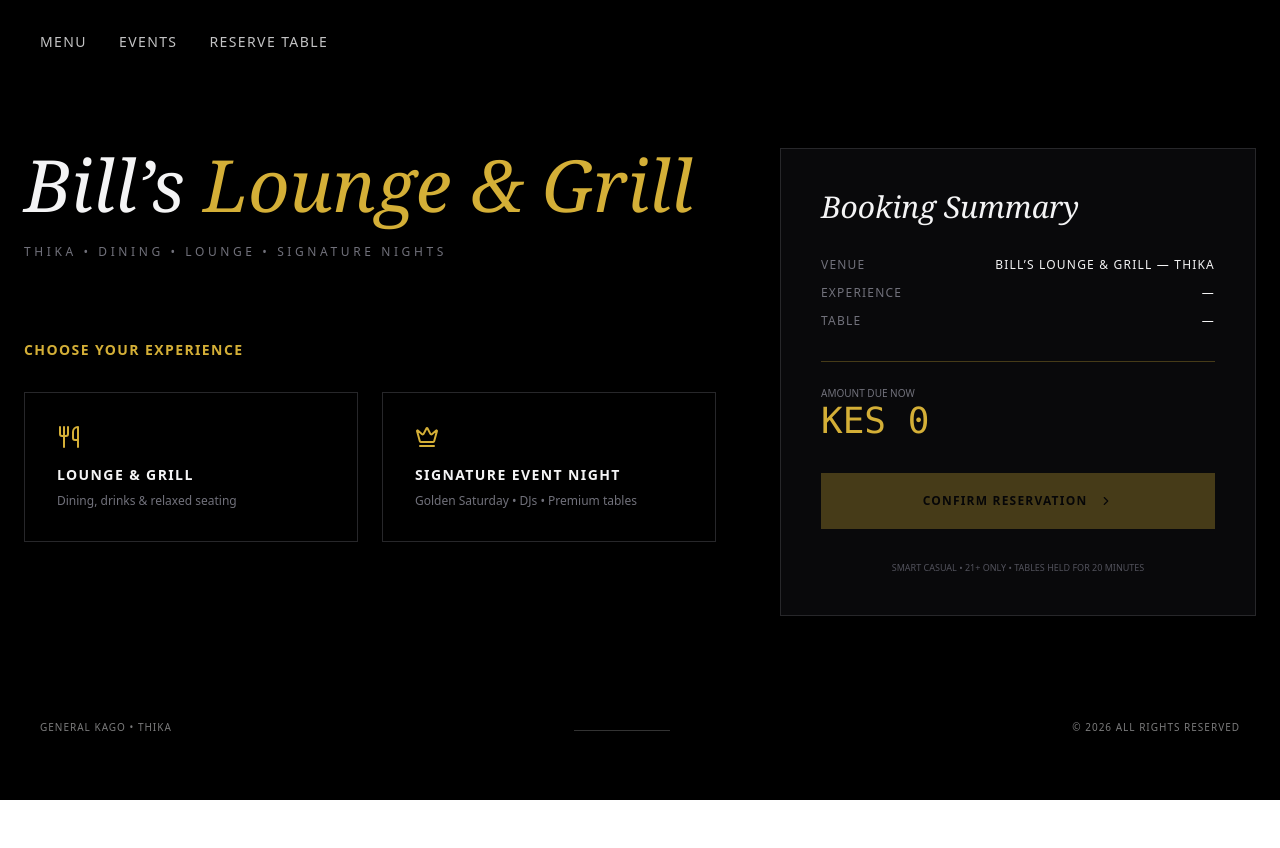
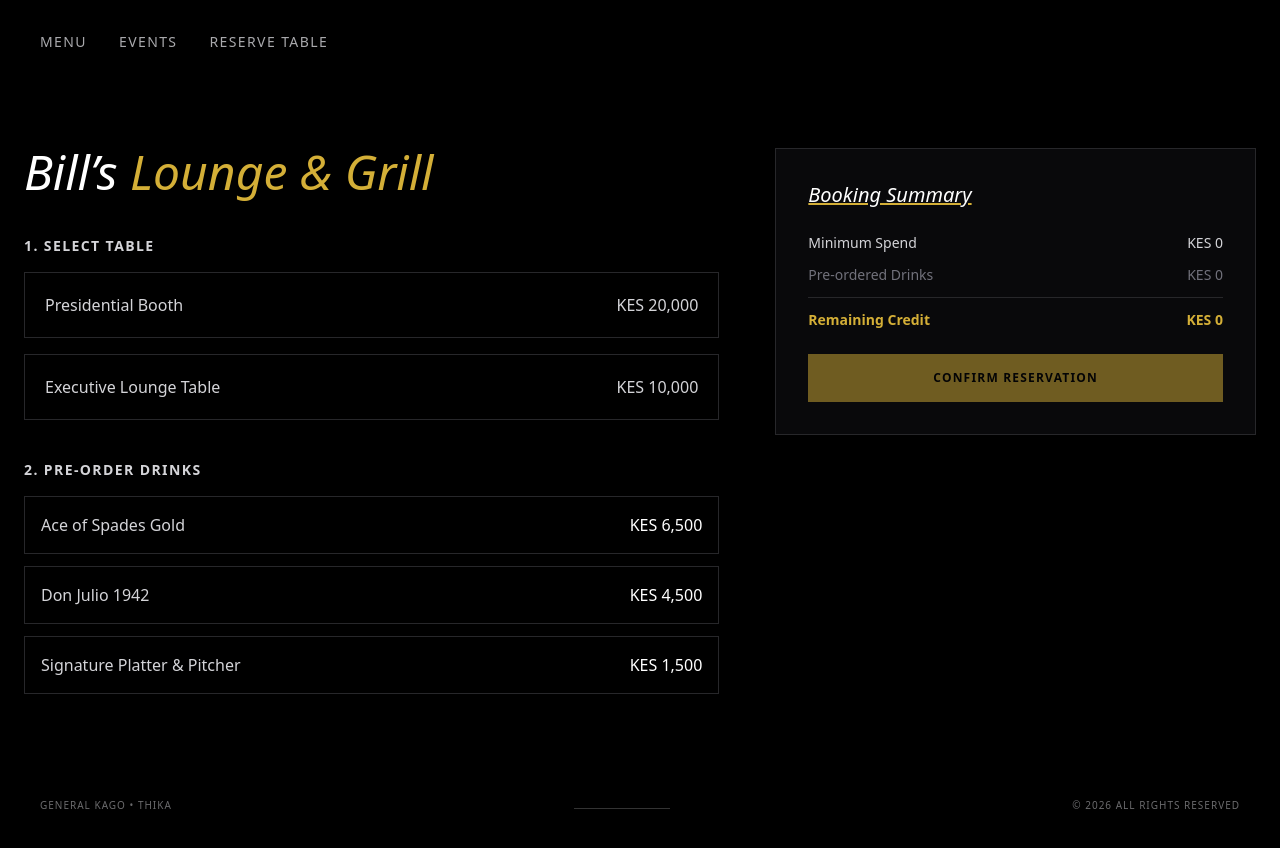
Before and after one commit to Joy-Kimani/the-bills-bar, a React (Vite) app: page /reserve in a window 1280 px wide. Shown: the top 848 px of the page. Before the commit the page ends 800 px from the top, so only its background shows below. Built offline with nearby package versions, Linux system fonts and the light colour scheme.

Commit message:
add admin

```diff
--- a/package.json
+++ b/package.json
@@ -14,6 +14,7 @@
     "@tailwindcss/vite": "^4.1.18",
     "framer-motion": "^12.24.8",
     "lucide-react": "^0.562.0",
+    "qrcode.react": "^4.2.0",
     "react": "^19.2.0",
     "react-dom": "^19.2.0",
     "react-paystack": "^6.0.0",
--- a/src/pages/ReserveTablePage.tsx
+++ b/src/pages/ReserveTablePage.tsx
@@ -1,18 +1,20 @@
-import React, { useState, useMemo } from "react";
+import React, { useState, useMemo, useEffect } from "react";
+import { useSearchParams } from "react-router";
+// 1. Fix: qrcode.react exports QRCodeCanvas or QRCodeSVG, not a default QRCode
+import { QRCodeCanvas } from "qrcode.react";
 import Navbar from "../components/Navbar";
 import Footer from "../components/Footer";
 import { Toaster, toast } from "sonner";
-import { ChevronRight, Utensils, Crown } from "lucide-react";
+import { Clock, X } from "lucide-react"; // Removed unused Utensils, Crown
 
-/* ----------------------------------
-   TYPES
----------------------------------- */
+/* ================= TYPES ================= */
 type BookingMode = "LOUNGE" | "EVENT";
+type ReservationStatus = "CONFIRMED" | "WAITLISTED";
 
 interface Table {
   id: string;
   name: string;
-  price: number; // base minimum spend
+  baseMinimum: number;
   section: "LOUNGE" | "GRILL";
 }
 
@@ -22,61 +24,86 @@ interface Drink {
   price: number;
 }
 
-/* ----------------------------------
-   DATA
----------------------------------- */
+interface Event {
+  id: string;
+  name: string;
+  schedule: string;
+  date: string;
+  tableMultiplier: number;
+  totalTables: number;
+  reservedTables: number;
+}
+
+/* ================= MOCK DATA ================= */
+const EVENTS: Event[] = [
+  {
+    id: "golden-saturday",
+    name: "Golden Saturday",
+    schedule: "Saturday • From 8:00 PM",
+    date: "2026-01-13T20:00:00",
+    tableMultiplier: 1.5,
+    totalTables: 12,
+    reservedTables: 10,
+  },
+];
+
 const TABLES: Table[] = [
-  { id: "presidential-booth", name: "Presidential Booth", price: 20000, section: "LOUNGE" },
-  { id: "executive-lounge", name: "Executive Lounge Table", price: 10000, section: "LOUNGE" },
-  { id: "grill-dining", name: "Grill Dining (Walk-In Friendly)", price: 0, section: "GRILL" },
+  { id: "presidential", name: "Presidential Booth", baseMinimum: 20000, section: "LOUNGE" },
+  { id: "executive", name: "Executive Lounge Table", baseMinimum: 10000, section: "LOUNGE" },
 ];
 
 const DRINKS: Drink[] = [
   { id: 1, name: "Ace of Spades Gold", price: 6500 },
   { id: 2, name: "Don Julio 1942", price: 4500 },
-  { id: 3, name: "Bill’s Signature Platter & Pitcher", price: 1500 },
+  { id: 3, name: "Signature Platter & Pitcher", price: 1500 },
 ];
 
-const EVENT = {
-  name: "Golden Saturday",
-  schedule: "Saturday • From 8:00 PM",
-  tableMultiplier: 1.5,
-};
+/* ================= PAGE ================= */
+const ReserveTablePage: React.FC = () => {
+  const [params] = useSearchParams();
+  const activeEvent = EVENTS.find(e => e.id === params.get("event")) ?? null;
 
-/* ----------------------------------
-   PAGE
----------------------------------- */
-const ReserveTablePage: React.FC = () => {
   const [mode, setMode] = useState<BookingMode | null>(null);
+  const [modeLocked, setModeLocked] = useState(false);
+
   const [selectedTable, setSelectedTable] = useState<Table | null>(null);
   const [selectedDrinks, setSelectedDrinks] = useState<number[]>([]);
+  const [status, setStatus] = useState<ReservationStatus>("CONFIRMED");
   const [processing, setProcessing] = useState(false);
 
-  // total cost of selected drinks
+  const [reservationId, setReservationId] = useState<string | null>(null);
+  const [showQR, setShowQR] = useState(false);
+
+  /* ---------- AUTO EVENT MODE ---------- */
+  useEffect(() => {
+    if (!activeEvent || modeLocked) return;
+
+    if (activeEvent.reservedTables >= activeEvent.totalTables) {
+      setStatus("WAITLISTED");
+    }
+
+    setMode("EVENT");
+    setModeLocked(true);
+  }, [activeEvent, modeLocked]);
+
+  /* ---------- CALCULATIONS ---------- */
   const drinkTotal = useMemo(
-    () =>
-      selectedDrinks.reduce(
+    () => selectedDrinks.reduce(
       (sum, id) => sum + (DRINKS.find(d => d.id === id)?.price ?? 0),
       0
     ),
     [selectedDrinks]
   );
 
-  // table cost (for events or lounge minimum spend)
-  const tableCost =
-    mode === "EVENT"
-      ? Math.round((selectedTable?.price ?? 0) * EVENT.tableMultiplier)
-      : selectedTable?.price ?? 0;
+  const minimumSpend = useMemo(() => {
+    if (!selectedTable) return 0;
+    if (mode === "EVENT" && activeEvent)
+      return Math.round(selectedTable.baseMinimum * activeEvent.tableMultiplier);
+    return selectedTable.baseMinimum;
+  }, [selectedTable, mode, activeEvent]);
 
-  // total amount due upfront = table cost + any pre-orders
-  const amountDue =
-    selectedTable?.section === "GRILL"
-      ? 0
-      : tableCost + drinkTotal;
-
-  // user can proceed if table selected and for lounge/event min spend is met
-  const canProceed = selectedTable !== null &&
-    (selectedTable.section === "GRILL" || amountDue > 0);
+  const remainingCredit = Math.max(minimumSpend - drinkTotal, 0);
+  const amountDueNow = Math.max(drinkTotal - minimumSpend, 0);
 
   const toggleDrink = (id: number) => {
     setSelectedDrinks(prev =>
@@ -84,200 +111,143 @@ const ReserveTablePage: React.FC = () => {
     );
   };
 
+  /* ---------- CONFIRM ---------- */
   const handleSubmit = async () => {
     setProcessing(true);
-    await new Promise(res => setTimeout(res, 1500));
-    toast.success("Reservation confirmed", {
-      description: "Our team will contact you shortly to confirm your table.",
-    });
+    await new Promise(res => setTimeout(res, 1200));
+
+    if (status === "CONFIRMED") {
+      const generatedId = `BILLS-${Date.now()}`;
+      setReservationId(generatedId);
+      setShowQR(true);
+      toast.success("Reservation Confirmed");
+    } else {
+      toast.success("Added to waitlist");
+    }
     setProcessing(false);
   };
 
   return (
-    <div className="bg-black text-zinc-100 min-h-screen">
-      <Toaster position="top-center" richColors theme="dark" />
+    <div className="bg-black text-zinc-300 min-h-screen">
+      <Toaster richColors theme="dark" />
       <Navbar />
 
-      <main className="max-w-7xl mx-auto px-6 py-16">
-        <div className="grid lg:grid-cols-12 gap-16">
-
-          {/* LEFT FLOW */}
-          <div className="lg:col-span-7 space-y-20">
-
-            {/* HEADER */}
-            <header className="space-y-6">
-              <h1 className="text-6xl md:text-7xl font-serif italic">
+      <main className="max-w-7xl mx-auto px-6 py-16 grid lg:grid-cols-12 gap-14">
+        {/* LEFT */}
+        <div className="lg:col-span-7 space-y-10">
+          <h1 className="text-5xl italic text-white">
             Bill’s <span className="text-[#D4AF37]">Lounge & Grill</span>
           </h1>
-              <p className="uppercase tracking-[0.3em] text-xs text-zinc-500">
-                Thika • Dining • Lounge • Signature Nights
+
+          {activeEvent && (
+            <p className="uppercase text-xs tracking-widest text-[#D4AF37]">
+              {activeEvent.name} • {activeEvent.schedule}
             </p>
-            </header>
+          )}
 
-            {/* STEP 1: Choose Experience */}
-            <section className="space-y-8">
-              <h2 className="uppercase tracking-widest text-sm font-bold text-[#D4AF37]">
-                Choose Your Experience
-              </h2>
-
-              <div className="grid sm:grid-cols-2 gap-6">
+          {status !== "WAITLISTED" && (
+            <div className="space-y-4">
+              <h2 className="text-sm font-bold uppercase tracking-widest">1. Select Table</h2>
+              {TABLES.map(t => (
                 <button
-                  onClick={() => setMode("LOUNGE")}
-                  className={`p-8 border text-left transition ${
-                    mode === "LOUNGE"
-                      ? "border-[#D4AF37] bg-[#D4AF37]/5"
-                      : "border-zinc-800 hover:border-zinc-600"
+                  key={t.id}
+                  onClick={() => setSelectedTable(t)}
+                  className={`w-full border p-5 flex justify-between transition-all ${
+                    selectedTable?.id === t.id ? "border-[#D4AF37] bg-zinc-900" : "border-zinc-800"
                   }`}
                 >
-                  <Utensils className="text-[#D4AF37] mb-4" />
-                  <p className="uppercase font-bold tracking-widest text-sm">
-                    Lounge & Grill
-                  </p>
-                  <p className="text-xs text-zinc-500 mt-2">
-                    Dining, drinks & relaxed seating
-                  </p>
+                  <span>{t.name}</span>
+                  <span>KES {t.baseMinimum.toLocaleString()}</span>
                 </button>
+              ))}
 
+              <h2 className="text-sm font-bold uppercase tracking-widest pt-6">2. Pre-order Drinks</h2>
+              <div className="grid grid-cols-1 gap-3">
+                {DRINKS.map(drink => (
                    <button
-                  onClick={() => setMode("EVENT")}
-                  className={`p-8 border text-left transition ${
-                    mode === "EVENT"
-                      ? "border-[#D4AF37] bg-[#D4AF37]/5"
-                      : "border-zinc-800 hover:border-zinc-600"
+                    key={drink.id}
+                    onClick={() => toggleDrink(drink.id)}
+                    className={`text-left p-4 border transition-all ${
+                        selectedDrinks.includes(drink.id) ? "border-[#D4AF37] bg-zinc-900" : "border-zinc-800"
                     }`}
                    >
-                  <Crown className="text-[#D4AF37] mb-4" />
-                  <p className="uppercase font-bold tracking-widest text-sm">
-                    Signature Event Night
-                  </p>
-                  <p className="text-xs text-zinc-500 mt-2">
-                    {EVENT.name} • DJs • Premium tables
-                  </p>
-                </button>
+                    <div className="flex justify-between">
+                        <span>{drink.name}</span>
+                        <span className="text-white">KES {drink.price.toLocaleString()}</span>
                     </div>
-            </section>
-
-            {/* STEP 2: Select Table */}
-            {mode && (
-              <section className="space-y-6">
-                <h2 className="uppercase tracking-widest text-sm font-bold text-[#D4AF37]">
-                  Select Your Table
-                </h2>
-
-                {TABLES.map(table => (
-                  <button
-                    key={table.id}
-                    disabled={table.section === "GRILL" && mode === "EVENT"}
-                    onClick={() => setSelectedTable(table)}
-                    className={`w-full p-6 border flex justify-between items-center transition ${
-                      selectedTable?.id === table.id
-                        ? "border-[#D4AF37] bg-[#D4AF37]/5"
-                        : "border-zinc-800 hover:border-zinc-600"
-                    } ${
-                      table.section === "GRILL" && mode === "EVENT"
-                        ? "opacity-30 cursor-not-allowed"
-                        : ""
-                    }`}
-                  >
-                    <div>
-                      <p className="uppercase font-bold text-sm tracking-wide">
-                        {table.name}
-                      </p>
-                      <p className="text-[10px] text-zinc-500 uppercase mt-1">
-                        {table.section}
-                      </p>
-                    </div>
-                    <span className="font-mono text-[#D4AF37]">
-                      {table.price === 0
-                        ? "No Charge"
-                        : `KES ${table.price.toLocaleString()}`}
-                    </span>
                    </button>
                 ))}
-              </section>
+              </div>
+            </div>
           )}
 
-            {/* STEP 3: Optional Pre-Orders */}
-            {selectedTable?.section === "LOUNGE" && (
-              <section className="space-y-6">
-                <h2 className="uppercase tracking-widest text-sm font-bold text-[#D4AF37]">
-                  Optional Pre-Orders
-                </h2>
-
-                <div className="border border-zinc-800 divide-y divide-zinc-800">
-                  {DRINKS.map(drink => (
-                    <label
-                      key={drink.id}
-                      className="flex justify-between p-5 cursor-pointer hover:bg-zinc-900"
-                    >
-                      <span className="uppercase text-xs tracking-wide">
-                        {drink.name}
-                      </span>
-                      <div className="flex items-center gap-4">
-                        <span className="font-mono text-[#D4AF37] text-xs">
-                          KES {drink.price.toLocaleString()}
-                        </span>
-                        <input
-                          type="checkbox"
-                          checked={selectedDrinks.includes(drink.id)}
-                          onChange={() => toggleDrink(drink.id)}
-                          className="accent-[#D4AF37]"
-                        />
+          {status === "WAITLISTED" && (
+            <div className="border border-zinc-800 p-6 text-sm flex items-center">
+              <Clock size={16} className="mr-3 text-[#D4AF37]" />
+              Event sold out — join the priority waitlist.
             </div>
-                    </label>
-                  ))}
-                </div>
-              </section>
           )}
         </div>
 
         {/* SUMMARY */}
         <div className="lg:col-span-5">
-            <div className="sticky top-24 border border-zinc-800 p-10 bg-zinc-950 space-y-8">
-              <h3 className="font-serif italic text-3xl">
-                Booking Summary
-              </h3>
+          <div className="sticky top-24 border border-zinc-800 p-8 space-y-6 bg-zinc-950">
+            <h3 className="italic text-xl text-white underline decoration-[#D4AF37]">Booking Summary</h3>
 
-              <div className="text-xs uppercase tracking-widest space-y-3">
+            <div className="space-y-3 text-sm">
                 <div className="flex justify-between">
-                  <span className="text-zinc-500">Venue</span>
-                  <span>Bill’s Lounge & Grill — Thika</span>
+                    <span>Minimum Spend</span>
+                    <span>KES {minimumSpend.toLocaleString()}</span>
                 </div>
-                <div className="flex justify-between">
-                  <span className="text-zinc-500">Experience</span>
-                  <span>{mode ?? "—"}</span>
+                <div className="flex justify-between text-zinc-500">
+                    <span>Pre-ordered Drinks</span>
+                    <span>KES {drinkTotal.toLocaleString()}</span>
                 </div>
-                <div className="flex justify-between">
-                  <span className="text-zinc-500">Table</span>
-                  <span>{selectedTable?.name ?? "—"}</span>
+                <hr className="border-zinc-800" />
+                <div className="flex justify-between text-[#D4AF37] font-bold">
+                    <span>Remaining Credit</span>
+                    <span>KES {remainingCredit.toLocaleString()}</span>
                 </div>
+                {amountDueNow > 0 && (
+                    <div className="flex justify-between text-white">
+                        <span>Extra Amount Due</span>
+                        <span>KES {amountDueNow.toLocaleString()}</span>
                     </div>
-
-              <div className="pt-6 border-t border-[#D4AF37]/30">
-                <span className="block text-[10px] uppercase text-zinc-500">
-                  Amount Due Now
-                </span>
-                <span className="text-4xl font-mono text-[#D4AF37]">
-                  KES {amountDue.toLocaleString()}
-                </span>
+                )}
             </div>
 
             <button
-                disabled={!canProceed || processing}
+              disabled={processing || (status === "CONFIRMED" && !selectedTable)}
               onClick={handleSubmit}
-                className="w-full py-5 bg-[#D4AF37] text-black font-bold uppercase tracking-widest text-xs disabled:opacity-30 flex items-center justify-center gap-3"
+              className="w-full py-4 bg-[#D4AF37] text-black font-bold uppercase text-xs tracking-widest hover:bg-[#b8962f] disabled:opacity-50 transition-colors"
             >
-                {processing ? "Confirming..." : "Confirm Reservation"}
-                <ChevronRight size={14} />
+              {processing ? "Processing..." : status === "WAITLISTED" ? "Join Waitlist" : "Confirm Reservation"}
             </button>
+          </div>
+        </div>
+      </main>
 
-              <p className="text-[9px] text-center text-zinc-600 uppercase">
-                Smart Casual • 21+ Only • Tables held for 20 minutes
+      {/* QR MODAL */}
+      {showQR && reservationId && (
+        <div className="fixed inset-0 bg-black/90 flex items-center justify-center z-50 backdrop-blur-sm">
+          <div className="bg-zinc-950 p-10 border border-[#D4AF37] text-center relative max-w-sm w-full">
+            <button
+                onClick={() => setShowQR(false)}
+                className="absolute top-4 right-4 text-zinc-500 hover:text-white"
+            >
+              <X size={24} />
+            </button>
+            <h3 className="text-xl text-white italic mb-6">Entrance QR Code</h3>
+            <div className="bg-white p-4 inline-block rounded-sm">
+                {/* 2. Using the correct component from qrcode.react */}
+                <QRCodeCanvas value={reservationId} size={200} />
+            </div>
+            <p className="mt-6 text-xs text-zinc-500 font-mono">
+              ID: {reservationId}
             </p>
           </div>
         </div>
-        </div>
-      </main>
+      )}
 
       <Footer />
     </div>
```
Also changed, not shown: src/pages/MenuPage.tsx (+45 -94 lines), 1 other file (tests, documents, lock files or other folders). Lines whose indentation alone changed are shown as unchanged.
